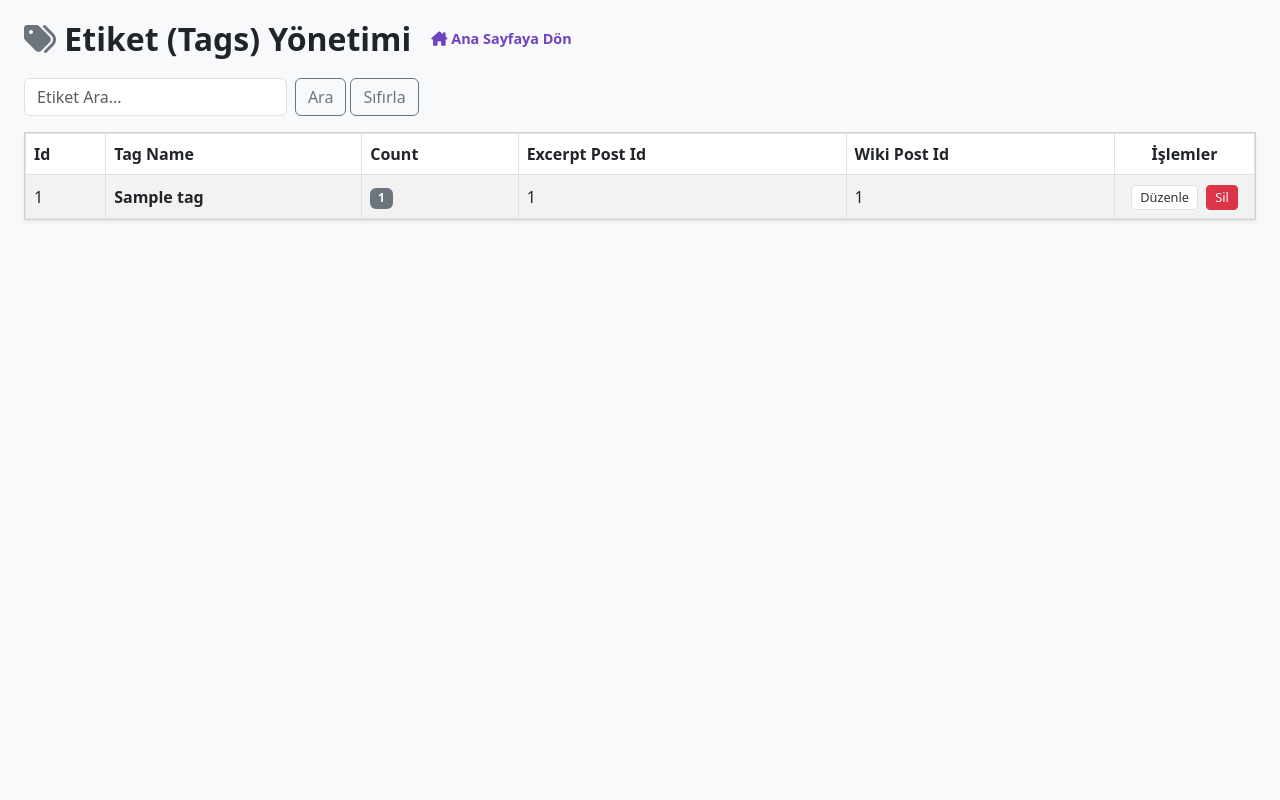
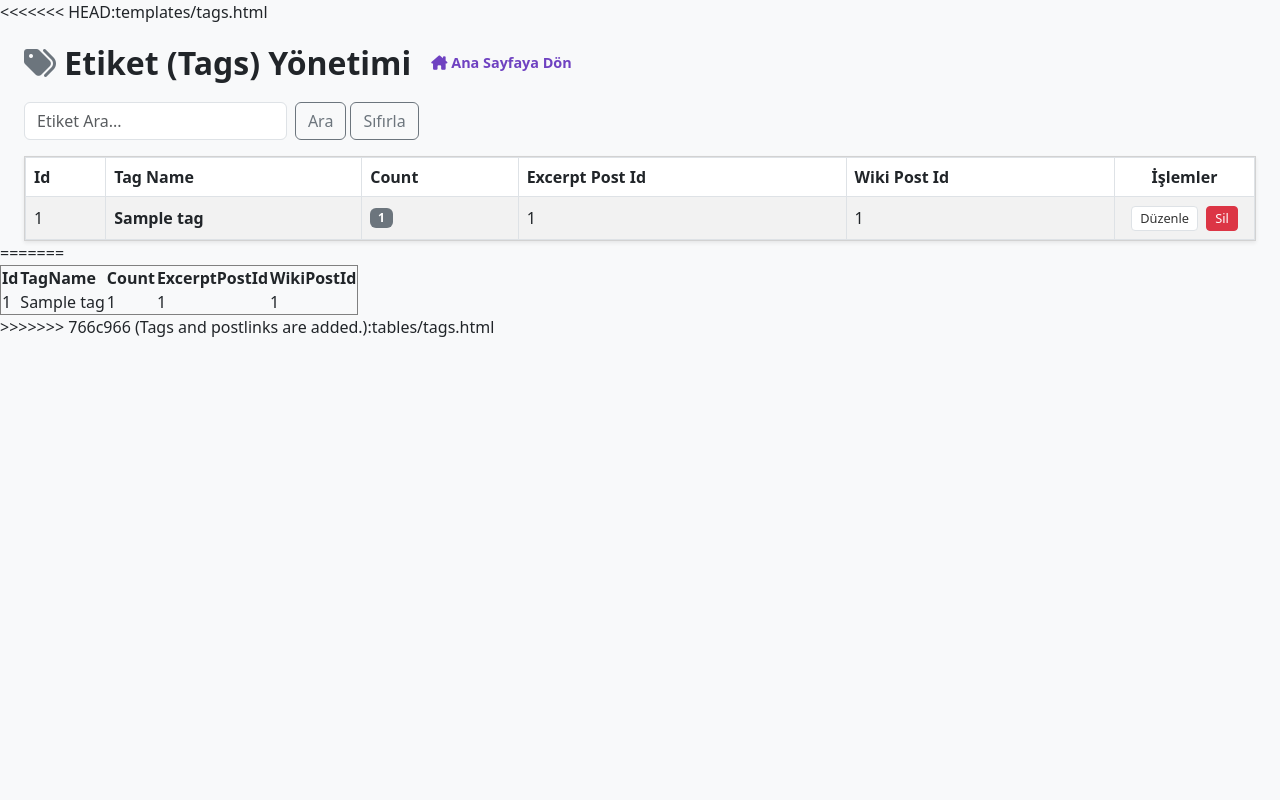
Before and after one commit to itu-itis23-baranr22/DataThieves, a Python web app: template templates/tags.html in a window 1280 px wide. Run offline with Jinja, Linux system fonts and the light colour scheme; the template is opened without the code that fills it: most values are stand-ins (such as "Sample title", 1, 10 or a date in 2020).

Commit message:
Tags and postlinks are added.

```diff
--- a/templates/tags.html
+++ b/templates/tags.html
@@ -1,3 +1,4 @@
+<<<<<<< HEAD:templates/tags.html
 <!DOCTYPE html>
 <html lang="tr">
 <head>
@@ -66,3 +67,27 @@
     <script src="https://cdn.jsdelivr.net/npm/bootstrap@5.3.0/dist/js/bootstrap.bundle.min.js"></script>
 </body>
 </html>
+=======
+<table border="1">
+    <thead>
+        <tr>
+            <th>Id</th>
+            <th>TagName</th>
+            <th>Count</th>
+            <th>ExcerptPostId</th>
+            <th>WikiPostId</th>
+        </tr>
+    </thead>
+    <tbody>
+        {% for t in tags %}
+        <tr>
+            <td>{{ t.Id }}</td>
+            <td>{{ t.TagName }}</td>
+            <td>{{ t.Count }}</td>
+            <td>{{ t.ExcerptPostId }}</td>
+            <td>{{ t.WikiPostId }}</td>
+        </tr>
+        {% endfor %}
+    </tbody>
+</table>
+>>>>>>> 766c966 (Tags and postlinks are added.):tables/tags.html
```
Also changed, not shown: main.py (+17 -0 lines), templates/postLinks.html (+25 -0 lines).
